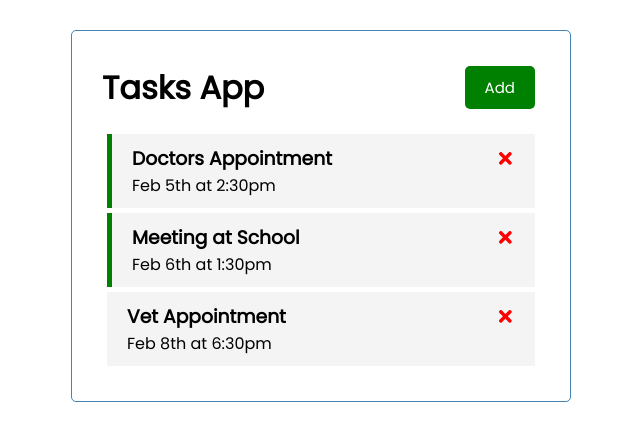
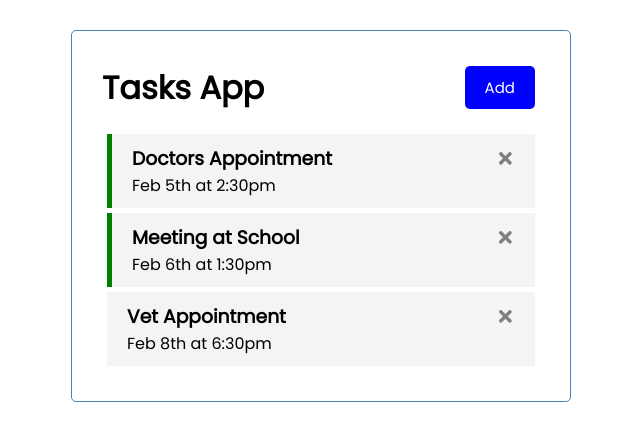
Before and after one commit to ahmedbecirevic/task-app-react, a React (Create React App) app: page / in a window 1280 px wide. Shown: the top 440 px of the page, without its empty margins (319-959 px from the left). Built offline with nearby package versions, Linux system fonts and the light colour scheme.

Commit message:
add button styling, text toggle

```diff
--- a/src/App.js
+++ b/src/App.js
@@ -26,6 +26,7 @@ const TASKS_ARRAY = [
 
 export const ShowFormContext = React.createContext({
   showAddForm: () => {},
+  openToggle: false,
 });
 
 const App = () => {
@@ -62,7 +63,7 @@ const App = () => {
   return (
     <div className='container'>
       <ShowFormContext.Provider value={{ showAddForm: showAddFormHandler }}>
-        <Header title='Tasks App' />
+        <Header title='Tasks App' buttonTextToggle={showForm} />
       </ShowFormContext.Provider>
       {showForm && <AddTask onAddTask={addTaskHandler} />}
       {tasks.length > 0 ? (
--- a/src/components/Header.js
+++ b/src/components/Header.js
@@ -2,16 +2,14 @@ import PropTypes from 'prop-types';
 import Button from './Button';
 
 
-const Header = ({ title }) => {
-  const clickHandler = () => console.log('click');
+const Header = ({ title, buttonTextToggle }) => {
   return (
     <header className='header'>
       <h1>{title}</h1>
       <Button
         className='btn'
-        color='green'
-        text='Add'
-        onClick={clickHandler}
+        color={buttonTextToggle ? 'grey' : 'blue'}
+        text={buttonTextToggle ? 'Close' : 'Add'}
       ></Button>
     </header>
   );
--- a/src/components/Task.js
+++ b/src/components/Task.js
@@ -13,7 +13,7 @@ const Task = ({ task, onDelete, onToggle }) => {
       <h3>
         {task.text}{' '}
         <FaTimes
-          style={{ color: 'red', cursor: 'pointer' }}
+          style={{ color: 'grey', cursor: 'pointer' }}
           onClick={onDeleteTask}
         />
       </h3>
```
